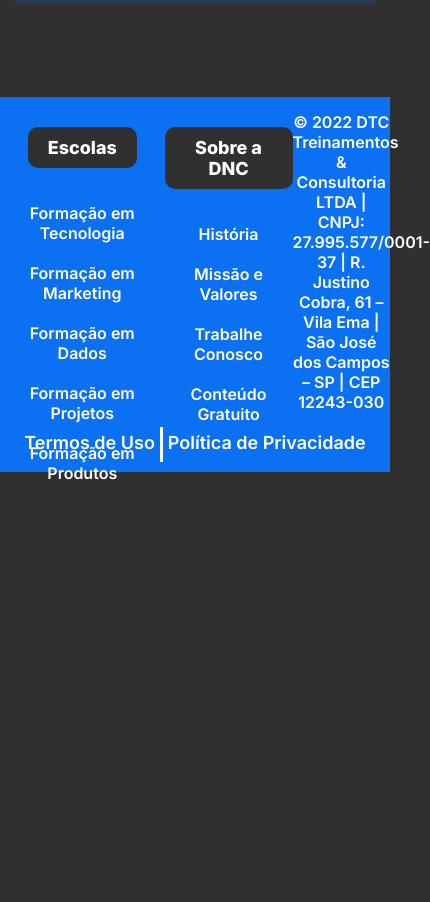
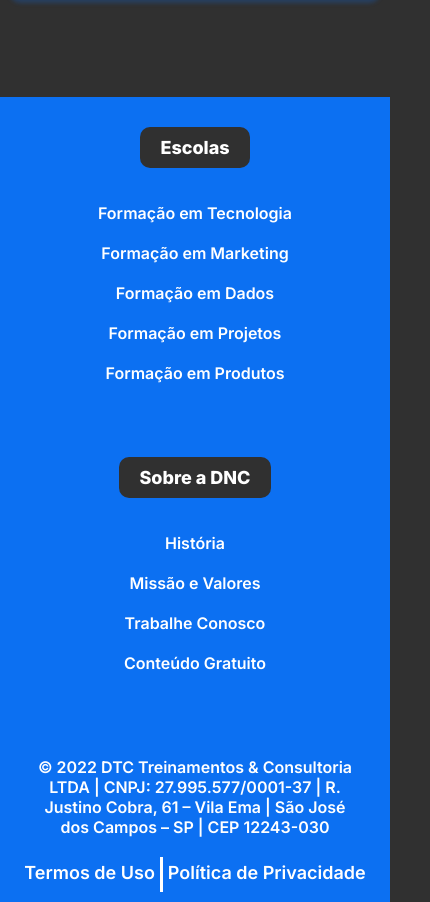
Before and after one commit to Edmilson2606/bootcamp-dnc, a plain HTML site: page index.html in a window 390 px wide. Shown: the part 1670-2572 px from the top of the page, 430 px wide, since content can reach past the window. Before the commit the page ends 2173 px from the top, so only its background shows below. Drawn offline with Linux system fonts and the light colour scheme.

Commit message:
Adicionando media query no footer

```diff
--- a/estilo.css
+++ b/estilo.css
@@ -294,4 +294,14 @@
         .checkbox-itens label{
             font-size: 17px;
         }
+
+        /* Footer */
+        footer .linha1{
+            flex-direction: column;
+        }
+
+        footer .endereco{
+            width: 85%;
+            margin-bottom: 20px;
+        }
     }
```
